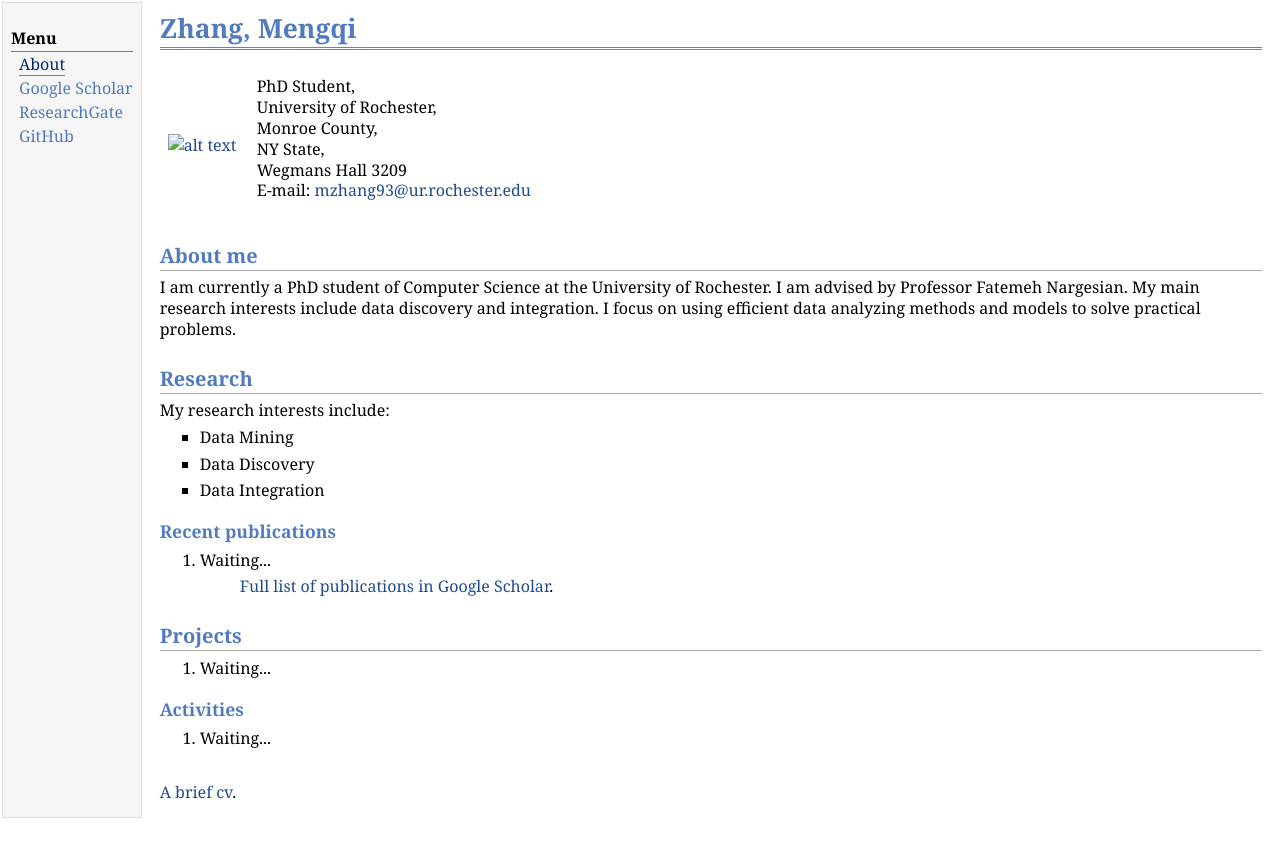
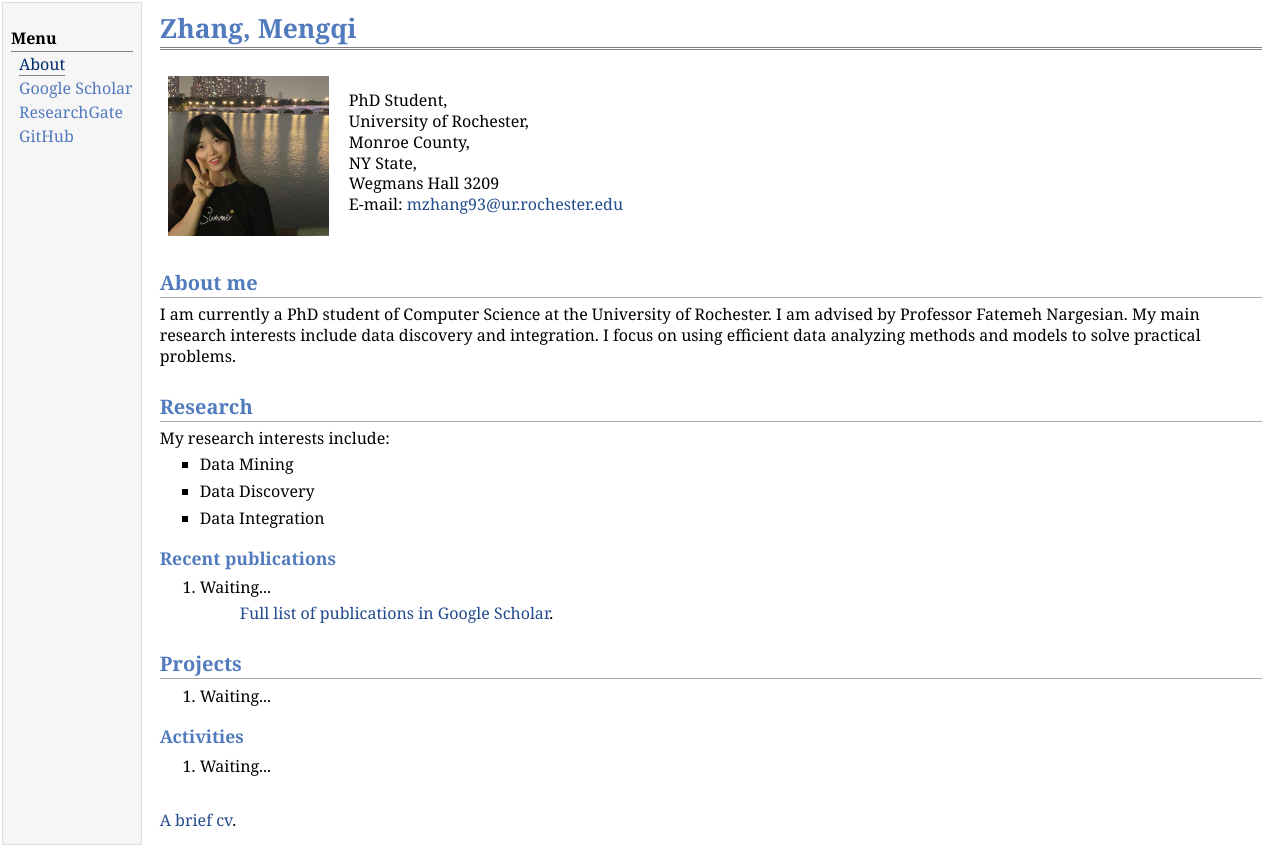
Before and after one commit to May-Mq/May-Mq.github.io, a plain HTML site: page index.html in a window 1280 px wide. Before the commit the page ends 828 px from the top, so only its background shows below. Drawn offline with Linux system fonts and the light colour scheme.

Commit message:
Update index.html

```diff
--- a/index.html
+++ b/index.html
@@ -25,7 +25,7 @@
 <h1>Zhang, Mengqi </h1>
 </div>
 <table class="imgtable"><tr><td>
-<a href="https://May-Mq.github.io/"><img src="photos/mq.jpg" alt="alt text" width="161px" height="160px" /></a>&nbsp;</td>
+<a href="https://May-Mq.github.io/"><img src="mq.jpg" alt="alt text" width="161px" height="160px" /></a>&nbsp;</td>
 <td align="left"><p>PhD Student,<br />
 University of Rochester,<br />
 Monroe County, <br />
```
